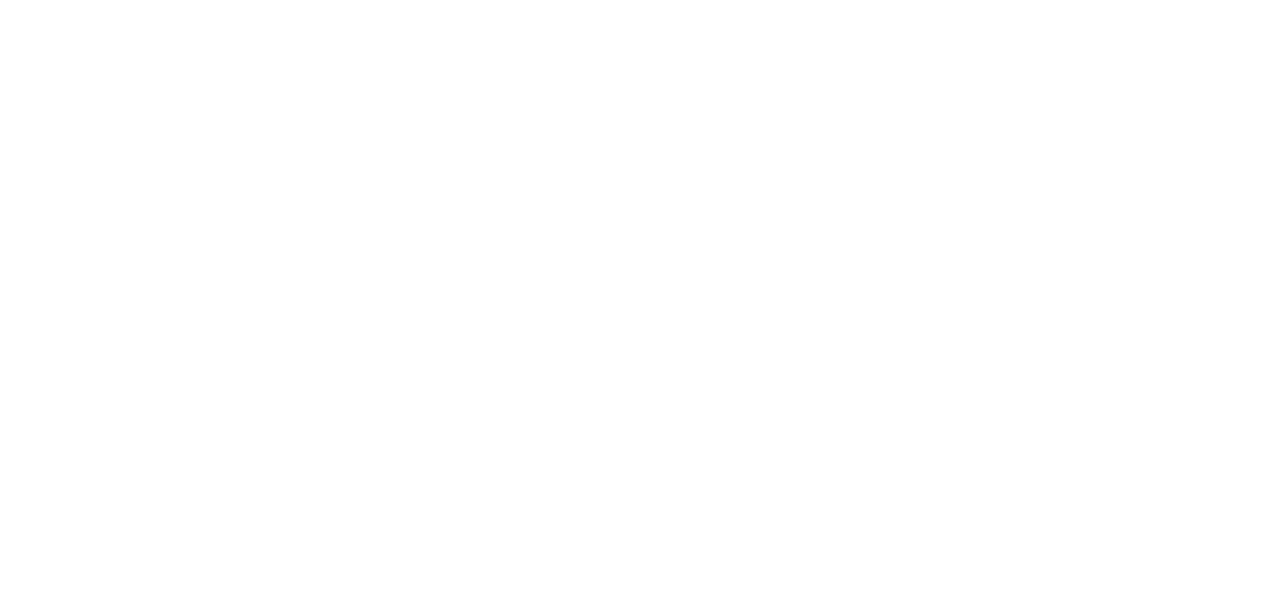
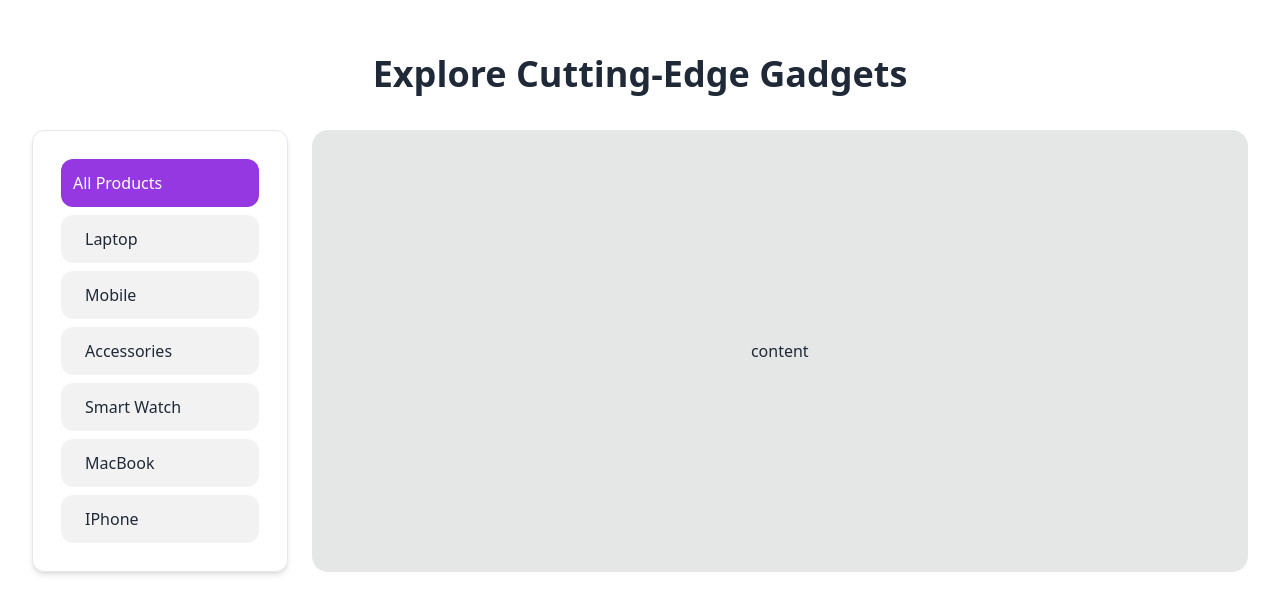
Before and after one commit to programming-hero-web-course-4/b10a8-gadget-heaven-ALNoman78, a React (Vite) app: page / in a window 1280 px wide. Shown: the part 1198-1802 px from the top of the page. Before the commit the page ends 912 px from the top, so only its background shows below. Built offline with nearby package versions, Linux system fonts and the light colour scheme.

Commit message:
json data create

```diff
--- a/package.json
+++ b/package.json
@@ -13,6 +13,7 @@
     "prop-types": "^15.8.1",
     "react": "^18.3.1",
     "react-dom": "^18.3.1",
+    "react-icons": "^5.4.0",
     "react-router-dom": "^7.1.1"
   },
   "devDependencies": {
--- /dev/null
+++ b/public/Data.json
@@ -0,0 +1,155 @@
+[
+    {
+        "product_id": "LAP1001",
+        "product_title": "MacBook Air M3 13-Inch 16GB/256GB 8 Core CPU 8 Core GPU",
+        "product_image": "https://adminapi.applegadgetsbd.com/storage/media/large/MacBook-Air-M3-13-Inch-SIlver-7440.jpg",
+        "category": "Laptop",
+        "price": 799.99,
+        "description": "A reliable laptop with excellent performance for everyday tasks and light gaming.",
+        "specification": [
+            "Intel Core i7",
+            "16GB RAM",
+            "512GB SSD",
+            "15.6-inch Full HD Display",
+            "Windows 11"
+        ],
+        "availability": true,
+        "rating": 4.5
+    },
+    {
+        "product_id": "LAP1002",
+        "product_title": "MacBook Air M2 13.6-inch 8/256GB",
+        "product_image": "https://adminapi.applegadgetsbd.com/storage/media/large/MacBook-Air-M2-Midnight-8137.jpg",
+        "category": "Laptop",
+        "price": 1199.99,
+        "description": "Lightweight and powerful, with the new M2 chip for unmatched performance.",
+        "specification": [
+            "Apple M2 Chip",
+            "8GB RAM",
+            "256GB SSD",
+            "13.6-inch Retina Display",
+            "macOS Monterey"
+        ],
+        "availability": true,
+        "rating": 4.8
+    },
+    {
+        "product_id": "LAP1003",
+        "product_title": "Lenovo Yoga 7 2-in-1 14AHP9 Ryzen 7 8840HS AI Integrated 14 Touch Laptop",
+        "product_image": "https://www.startech.com.bd/image/cache/catalog/laptop/lenovo/yoga-7-2-in-1-14ahp9/yoga-7-2-in-1-14ahp9-01-500x500.webp",
+        "category": "Laptop",
+        "price": 949.99,
+        "description": "A gaming laptop designed for high-performance gaming and multitasking.",
+        "specification": [
+            "AMD Ryzen 5",
+            "16GB RAM",
+            "512GB SSD",
+            "NVIDIA GTX 1650",
+            "15.6-inch Full HD Display",
+            "Windows 11"
+        ],
+        "availability": true,
+        "rating": 4.6
+    },
+    {
+        "product_id": "MOB2001",
+        "product_title": "Samsung Galaxy S23 Ultra",
+        "product_image": "https://adminapi.applegadgetsbd.com/storage/media/large/Galaxy-S24-Ultra-Titanium-Gray-8816.jpg",
+        "category": "Mobile",
+        "price": 1199.99,
+        "description": "A flagship phone with exceptional camera quality and performance.",
+        "specification": [
+            "Snapdragon 8 Gen 2",
+            "12GB RAM",
+            "256GB Storage",
+            "6.8-inch AMOLED Display",
+            "5000mAh Battery",
+            "Android 13"
+        ],
+        "availability": true,
+        "rating": 4.7
+    },
+    {
+        "product_id": "MOB2002",
+        "product_title": "Apple iPhone 15 Pro",
+        "product_image": "https://adminapi.applegadgetsbd.com/storage/media/large/iPhone-15-Plus-(2)-(5)-1544.jpg",
+        "category": "Mobile",
+        "price": 1299.99,
+        "description": "The latest iPhone with titanium build and the powerful A17 Bionic chip.",
+        "specification": [
+            "A17 Bionic Chip",
+            "6GB RAM",
+            "128GB Storage",
+            "6.1-inch Super Retina XDR Display",
+            "iOS 17"
+        ],
+        "availability": true,
+        "rating": 4.9
+    },
+    {
+        "product_id": "MOB2003",
+        "product_title": "Google Pixel 9 Pro",
+        "product_image": "https://adminapi.applegadgetsbd.com/storage/media/large/Pixel-9-Wintergreen-3768.jpg",
+        "category": "Mobile",
+        "price": 999.99,
+        "description": "A premium phone with the latest AI features and the best camera quality.",
+        "specification": [
+            "Google Tensor G3",
+            "12GB RAM",
+            "128GB Storage",
+            "6.7-inch OLED Display",
+            "5000mAh Battery",
+            "Android 14"
+        ],
+        "availability": true,
+        "rating": 4.8
+    },
+    {
+        "product_id": "ACC3001",
+        "product_title": "OnePlus Buds Pro 3",
+        "product_image": "https://adminapi.applegadgetsbd.com/storage/media/large/OnePlus-Buds-Pro-3-Midnight-Opus-5173.jpg",
+        "category": "Accessories",
+        "price": 99.99,
+        "description": "An ergonomic mouse with advanced customization options.",
+        "specification": [
+            "Wireless",
+            "Bluetooth/USB Receiver",
+            "4000 DPI Sensor",
+            "Rechargeable Battery"
+        ],
+        "availability": true,
+        "rating": 4.9
+    },
+    {
+        "product_id": "ACC3002",
+        "product_title": "Apple AirPods Max",
+        "product_image": "https://adminapi.applegadgetsbd.com/storage/media/large/2299-90864.jpg",
+        "category": "Accessories",
+        "price": 349.99,
+        "description": "Noise-canceling headphones with high-fidelity audio and long battery life.",
+        "specification": [
+            "Wireless",
+            "Active Noise Cancellation",
+            "30 Hours Battery Life",
+            "Touch Controls"
+        ],
+        "availability": true,
+        "rating": 4.8
+    },
+    {
+        "product_id": "ACC3003",
+        "product_title": "JBL GO 4 Portable Waterproof Speaker",
+        "product_image": "https://adminapi.applegadgetsbd.com/storage/media/large/JBL-GO-4-Portable-Waterproof-Speaker-Black-orange-2841.jpg",
+        "category": "Accessories",
+        "price": 49.99,
+        "description": "A high-capacity power bank for charging multiple devices on the go.",
+        "specification": [
+            "20,000mAh Capacity",
+            "Dual USB Ports",
+            "Fast Charging",
+            "Compact Design"
+        ],
+        "availability": true,
+        "rating": 4.7
+    }
+]
--- a/src/components/Banner/Banner.jsx
+++ b/src/components/Banner/Banner.jsx
@@ -1,4 +1,3 @@
-import PropTypes from 'prop-types'
 import bannerImage from '../../assets/banner.jpg'
 
 const Banner = () => {
--- a/src/components/Home/Home.jsx
+++ b/src/components/Home/Home.jsx
@@ -1,11 +1,12 @@
-import PropTypes from 'prop-types'
 import Banner from '../Banner/Banner'
 import Product from '../Products/Product'
 
 const Home = () => {
     return (
-        <div className='bg-[#9538E2] rounded-b-xl px-56 pb-56 text-white'>
-            <Banner></Banner>
+        <div>
+            <div className='bg-[#9538E2] rounded-b-xl px-56 pb-56 text-white'>
+                <Banner></Banner>
+            </div>
             <Product></Product>
         </div>
     )
--- a/src/components/Navbar/Navbar.jsx
+++ b/src/components/Navbar/Navbar.jsx
@@ -1,9 +1,10 @@
-import PropTypes from 'prop-types'
 import { NavLink } from 'react-router-dom'
+import { IoMdCart } from "react-icons/io";
+import { GrFavorite } from "react-icons/gr";
 
 const Navbar = () => {
     const list = <>
-        <li><NavLink to= '/'>Home</NavLink></li>
+        <li><NavLink to='/'>Home</NavLink></li>
         <li><NavLink to='/statistics'>Statistics</NavLink></li>
         <li><NavLink to='/dashboard'>Dashboard</NavLink></li>
     </>
@@ -28,7 +29,7 @@ const Navbar = () => {
                     <ul
                         tabIndex={0}
                         className="menu menu-sm dropdown-content bg-base-100 rounded-box z-[1] mt-3 w-52 p-2 shadow">
-                            {list}
+                        {list}
                     </ul>
                 </div>
                 <a className="btn btn-ghost text-xl">Gadget Heaven</a>
@@ -41,7 +42,12 @@ const Navbar = () => {
                 </ul>
             </div>
             <div className="navbar-end">
-                <a className="btn">Button</a>
+                <button className="btn btn-ghost btn-circle text-2xl">
+                    <IoMdCart></IoMdCart>
+                </button>
+                <button className="btn btn-ghost btn-circle text-2xl">
+                    <GrFavorite />
+                </button>
             </div>
         </div>
     )
--- a/src/components/Products/Product.jsx
+++ b/src/components/Products/Product.jsx
@@ -1,13 +1,32 @@
 import PropTypes from 'prop-types'
-import bannerImage from '../../assets/banner.jpg'
-
+import { useEffect, useState } from 'react'
+import { useLoaderData } from 'react-router-dom'
 
 const Product = () => {
+    const [items, setItems] = useState([])
+
+    useEffect(() => {
+        fetch('/Data.json')
+            .then(res => res.json())
+            .then(data => setItems(data))
+    }, [])
     return (
-        <div className='relative'>
-            {/* <div className='absolute max-w-6xl right-[20rem] rounded-xl mx-auto -bottom-[36rem] mt-12'>
-                <img className=' p-6 border-2 border-white rounded-[2.75rem]' src={bannerImage} alt="" />
-            </div> */}
+        <div>
+            <h3 className='text-4xl text-center font-bold md:mt-[26rem] my-9'>Explore Cutting-Edge Gadgets</h3>
+            <div className="flex w-full flex-col lg:flex-row  gap-6">
+                <div className="card bg-base-300 rounded-box grid md:w-[14%] flex-grow place-items-center">
+                    <ul className='w-full font-medium bg-white shadow-md p-5 rounded-xl border'>
+                        <li className='p-3  bg-[#9538E2]  rounded-xl text-white m-2 '>All Products</li>
+                        <li className='p-3 px-6 m-2 bg-base-200 rounded-xl'>Laptop</li>
+                        <li className='p-3 px-6 m-2 bg-base-200 rounded-xl'>Mobile</li>
+                        <li className='p-3 px-6 m-2 bg-base-200 rounded-xl'>Accessories</li>
+                        <li className='p-3 px-6 m-2 bg-base-200 rounded-xl'>Smart Watch</li>
+                        <li className='p-3 px-6 m-2 bg-base-200 rounded-xl'>MacBook</li>
+                        <li className='p-3 px-6 m-2 bg-base-200 rounded-xl'>IPhone</li>
+                    </ul>
+                </div>
+                <div className="card bg-base-300 rounded-box grid md:w-[70%] flex-grow place-items-center">content</div>
+            </div>
         </div>
     )
 }
--- a/src/main.jsx
+++ b/src/main.jsx
@@ -9,6 +9,7 @@ import "./index.css";
 import ErrorPage from './components/ErrorPage/ErrorPage';
 import Root from './components/Root/Root';
 import Home from './components/Home/Home';
+import Product from './components/Products/Product';
 
 const router = createBrowserRouter([
   {
@@ -22,8 +23,9 @@ const router = createBrowserRouter([
       },
       {
         path : '/statistics',
+        loader : fetch ('/Data.json'),
         element : <div>moule</div>
-      }
+      },
     ]
   },
 ]);
```
Also changed, not shown: 1 other file (tests, documents, lock files or other folders).
